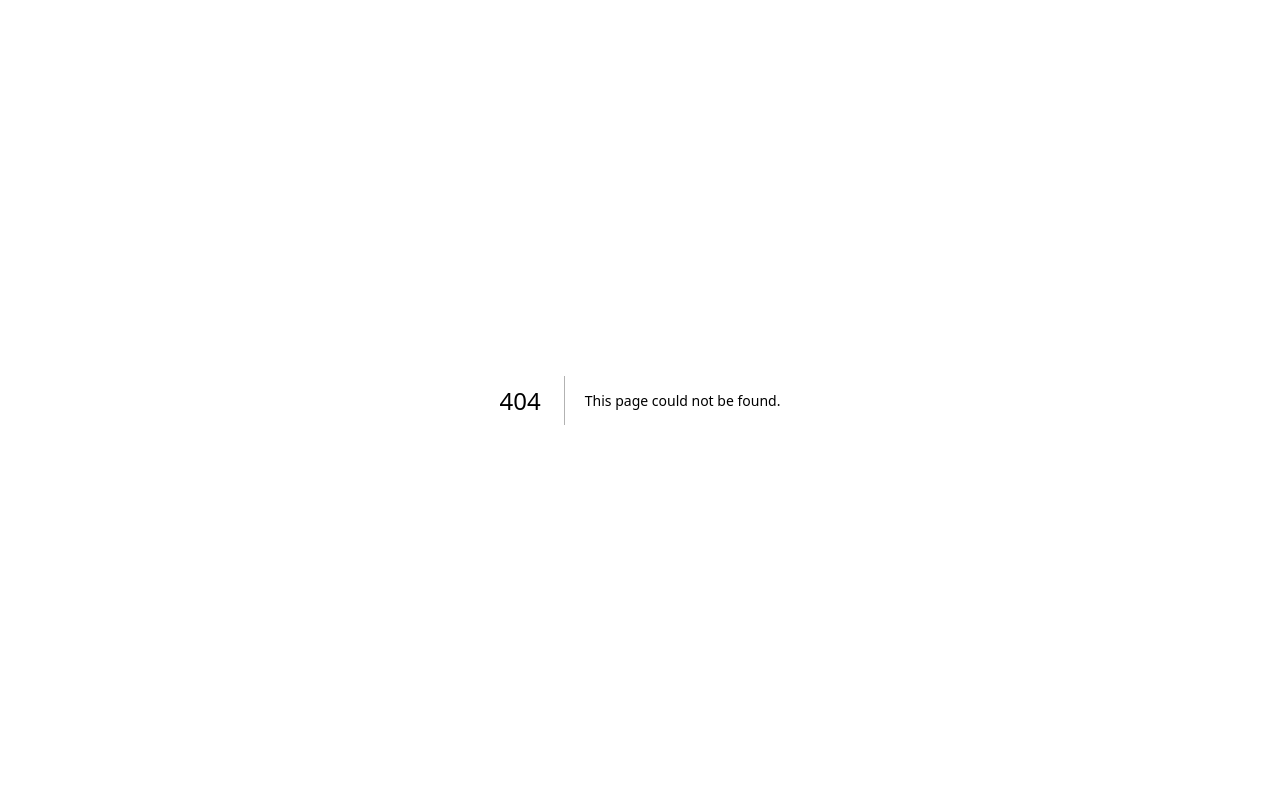
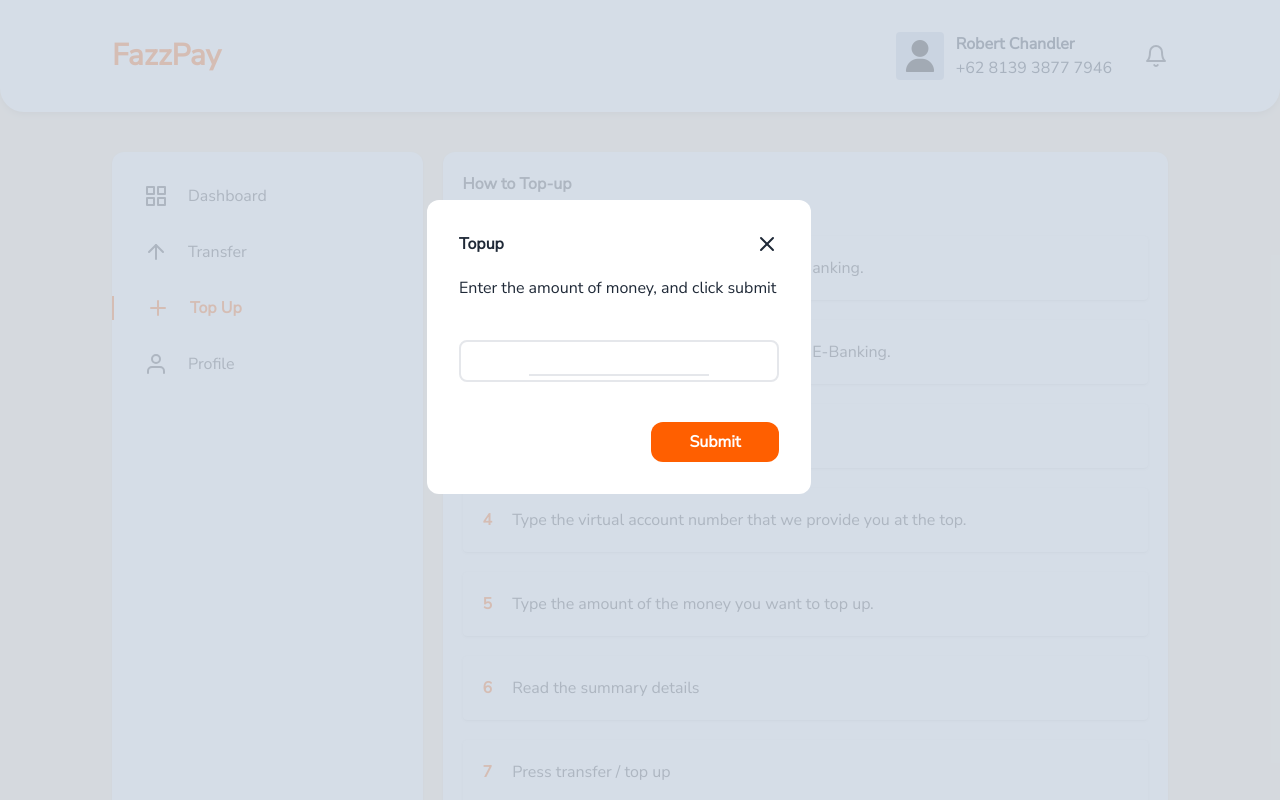
Before and after one commit to mstkm/fw12-letspay, a Next.js app: page /top-up in a window 1280 px wide. Before the commit this address had no page. Shown: the top 800 px of the page. Built offline with nearby package versions, Linux system fonts and the light colour scheme.

Commit message:
create top up page

```diff
--- /dev/null
+++ b/pages/top-up.js
@@ -0,0 +1,167 @@
+import React from 'react'
+import Head from "next/head"
+import Image from "next/image"
+import { useRouter } from "next/router"
+import Header from "../assets/components/Header"
+import Footer from "../assets/components/Footer"
+import { ArrowLeft, ArrowUp, Grid, Plus, User, LogOut, X } from "react-feather"
+
+const TopUp = () => {
+  const router = useRouter()
+
+  return(
+    <div className="bg-orange-100 relative">
+    <Head>
+      <title>Top Up | FazzPay</title>
+    </Head>
+
+    <Header />
+
+    <section className="px-5 pb-5 pt-10 bg-primary rounded-b-3xl font-primary md:hidden">
+      <div onClick={() => router.push('/home')} className="flex items-center gap-5 text-white mb-5">
+        <ArrowLeft />
+        <h3 className="font-bold">Top Up</h3>
+      </div>
+      <div className="flex items-center bg-white shadow p-3 rounded cursor-pointer">
+        <div className="flex items-center justify-center bg-slate-300 w-10 h-10 rounded mr-3">
+          <Plus className='text-primary'/>
+        </div>
+        <div className="flex-1">
+          <p>Virtual Account Number</p>
+          <p className="font-bold">2389 081393877946</p>
+        </div>
+      </div>
+    </section>
+
+    <section className="flex flex-col md:flex-row gap-5 font-primary text-secondary md:px-28 py-5 md:py-10">
+      {/* Menu */}
+      <div className="hidden md:flex flex-col flex-[30%] bg-white shadow rounded-xl py-8">
+        <div className="flex-1">
+          <div onClick={() => router.push('/home')} className="flex items-center gap-5 px-8 hover:text-primary hover:font-bold hover:border-l-2 hover:border-primary cursor-pointer mb-8">
+            <Grid />
+            <p>Dashboard</p>
+          </div>
+          <div className="flex items-center gap-5 px-8 hover:text-primary hover:font-bold hover:border-l-2 hover:border-primary cursor-pointer mb-8">
+            <ArrowUp />
+            <p>Transfer</p>
+          </div>
+          <div className="flex items-center gap-5 px-8 text-primary font-bold border-l-2 border-primary cursor-pointer mb-8">
+            <Plus />
+            <p>Top Up</p>
+          </div>
+          <div className="flex items-center gap-5 px-8 hover:text-primary hover:font-bold hover:border-l-2 hover:border-primary cursor-pointer mb-8">
+            <User />
+            <p>Profile</p>
+          </div>
+        </div>
+        <div>
+          <div className="flex items-center gap-5 px-8 hover:text-primary hover:font-bold hover:border-l-2 hover:border-primary cursor-pointer">
+            <LogOut />
+            <p>Logout</p>
+          </div>
+        </div>
+      </div>
+
+      <div className="flex-[70%] md:flex flex-col gap-5 md:bg-white md:shadow rounded-xl p-5">
+        <div className="flex flex-col gap-5">
+          <div className='mb-5'>
+            <h3 className='font-bold'>How to Top-up</h3>
+          </div>
+        </div>
+        <div className="flex items-center gap-5 bg-white shadow p-5 rounded cursor-pointer mb-3 md:mb-0">
+          <div className="flex items-center justify-center">
+            <p className='text-primary font-bold'>1</p>
+          </div>
+          <div className="flex-1">
+            <p>Go to the nearest ATM or you can use E-Banking.</p>
+          </div>
+        </div>
+        <div className="flex items-center gap-5 bg-white shadow p-5 rounded cursor-pointer mb-3 md:mb-0">
+          <div className="flex items-center justify-center">
+            <p className='text-primary font-bold'>2</p>
+          </div>
+          <div className="flex-1">
+            <p>Type your security number on the ATM or E-Banking.</p>
+          </div>
+        </div>
+        <div className="flex items-center gap-5 bg-white shadow p-5 rounded cursor-pointer mb-3 md:mb-0">
+          <div className="flex items-center justify-center">
+            <p className='text-primary font-bold'>3</p>
+          </div>
+          <div className="flex-1">
+            <p>Select “Transfer” in the menu</p>
+          </div>
+        </div>
+        <div className="flex items-center gap-5 bg-white shadow p-5 rounded cursor-pointer mb-3 md:mb-0">
+          <div className="flex items-center justify-center">
+            <p className='text-primary font-bold'>4</p>
+          </div>
+          <div className="flex-1">
+            <p>Type the virtual account number that we provide you at the top.</p>
+          </div>
+        </div>
+        <div className="flex items-center gap-5 bg-white shadow p-5 rounded cursor-pointer mb-3 md:mb-0">
+          <div className="flex items-center justify-center">
+            <p className='text-primary font-bold'>5</p>
+          </div>
+          <div className="flex-1">
+            <p>Type the amount of the money you want to top up.</p>
+          </div>
+        </div>
+        <div className="flex items-center gap-5 bg-white shadow p-5 rounded cursor-pointer mb-3 md:mb-0">
+          <div className="flex items-center justify-center">
+            <p className='text-primary font-bold'>6</p>
+          </div>
+          <div className="flex-1">
+            <p>Read the summary details</p>
+          </div>
+        </div>
+        <div className="flex items-center gap-5 bg-white shadow p-5 rounded cursor-pointer mb-3 md:mb-0">
+          <div className="flex items-center justify-center">
+            <p className='text-primary font-bold'>7</p>
+          </div>
+          <div className="flex-1">
+            <p>Press transfer / top up</p>
+          </div>
+        </div>
+        <div className="flex items-center gap-5 bg-white shadow p-5 rounded cursor-pointer mb-3 md:mb-0">
+          <div className="flex items-center justify-center">
+            <p className='text-primary font-bold'>8</p>
+          </div>
+          <div className="flex-1">
+            <p>You can see your money in Zwallet within 3 hours.</p>
+          </div>
+        </div>
+
+      </div>
+    </section>
+
+    {/* Top Up */}
+    <section className='hidden md:block font-primary absolute top-0 h-full w-screen bg-slate-300/80'>
+      <div className='sticky bg-white w-[90%] md:w-[30%] p-8 rounded-xl left-6 inset-y-1/4 md:inset-x-1/3 md:inset-y-1/4'>
+        <div className='relative'>
+          <p className='font-bold mb-5'>Topup</p>
+          <p>Enter the amount of money, and click submit</p>
+          <div onClick={() => router.push('/transfer')} className='absolute top-0 right-0'>
+            <button><X /></button>
+          </div>
+        </div>
+        <div className='py-10'>
+          <div className='border-2 rounded-lg pb-1 pt-2 text-center'>
+            <input type='number' name='top-up' className='border-b-2 focus:outline-none'/>
+          </div>
+        </div>
+        <div className="hidden md:flex justify-end">
+          <div className="flex justify-center items-center bg-primary rounded-xl w-32 h-10 active:border-2 cursor-pointer">
+            <button className="text-white font-bold">Submit</button>
+          </div>
+        </div>
+      </div>
+    </section>
+
+    <Footer />
+    </div>
+  )
+}
+
+export default TopUp
```
